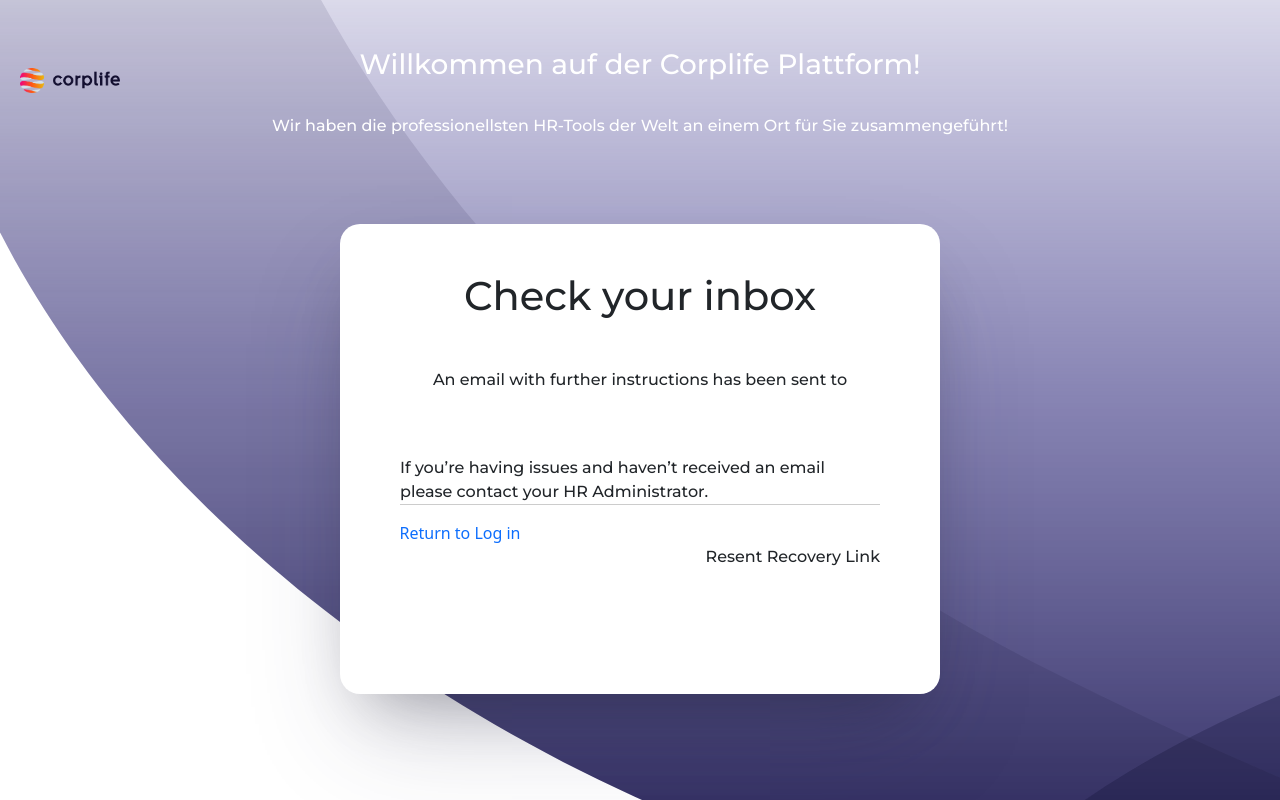
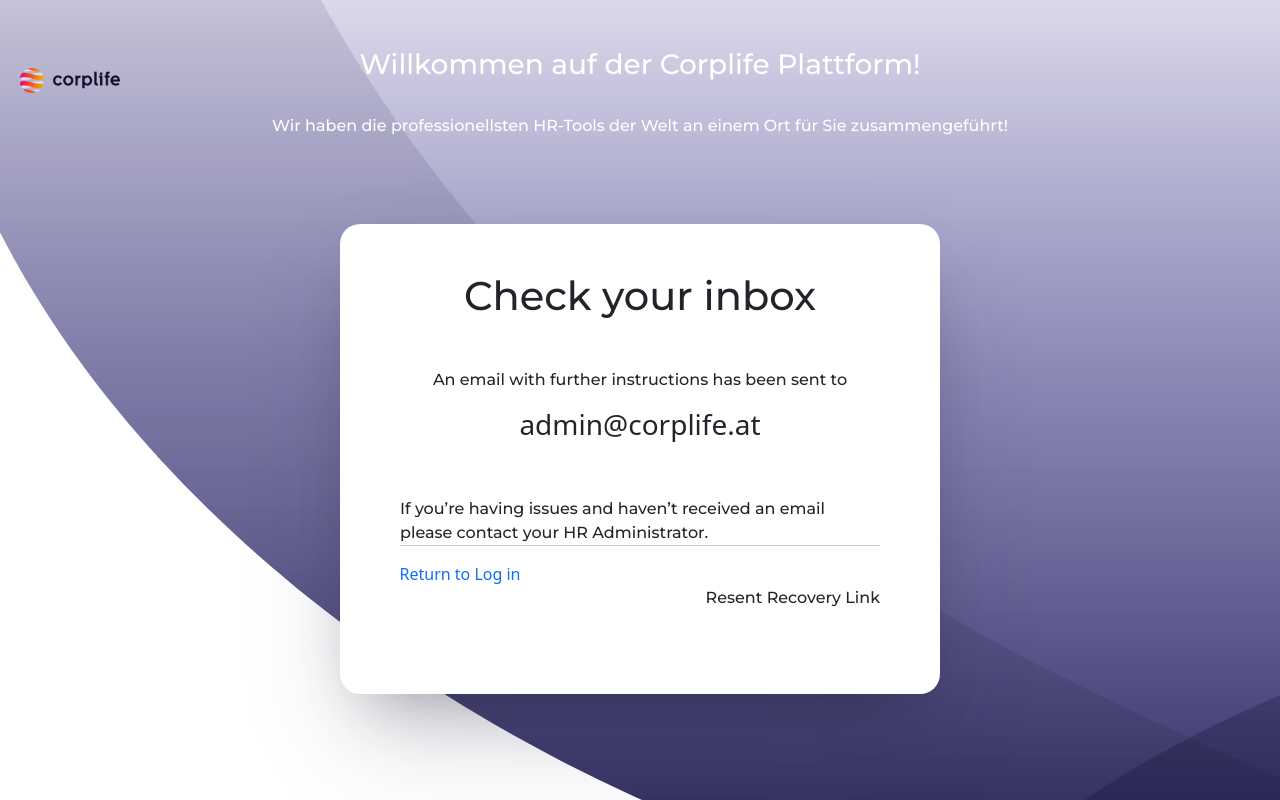
Before and after one commit to MehdiKBi/login, a React (Create React App) app: page /home in a window 1280 px wide. Built offline with nearby package versions, Linux system fonts and the light colour scheme; data requests are answered from the project's data file.

Commit message:
1st test

```diff
--- /dev/null
+++ b/src/component/datadetail.js
@@ -0,0 +1,13 @@
+
+
+
+
+const Datadetail = ({data}) => {
+    return (
+        <div className="data">
+            {data&& data.map(e=> <h3>{e.email}</h3>)}
+        </div>
+     );
+}
+
+export default Datadetail;
--- a/src/component/form.js
+++ b/src/component/form.js
@@ -15,6 +15,9 @@
   const [error, setError] = useState(false);
   const [showPassword, setShowPassword] = useState(true);
   const [passwordToggle, setPasswordToggle] = useState("password");
+  const [bg, setBg] = useState();
+
+
 
 
 
@@ -37,10 +40,14 @@
       console.log(err);
 
     })
-    if(password!= 1234){
-      history.push("/passwortvergessen")
+    if(password=== "Corplife2021!" && email==="admin@corplife.at"){
+      history.push("/Home")
+
       }else{
-        history.push("/Home")
+        setError(true)
+        setTimeout(()=>{
+        history.push("/passwortvergessen")
+        },1000)
 
       }
 
@@ -53,7 +60,7 @@
     visible:{
       opacity:1,
       transition:{
-        duration:.70
+        duration:.30
       }
 
     }
@@ -75,12 +82,13 @@
         </label>
       </div>
       <motion.input
-        whileHover={{backgroundColor:"#0062ff25",borderColor:"blue"}}
+        whileFocus={{backgroundColor:"#0062ff25",borderColor:"blue"}}
         value={email}
         onChange={(e) => setEmail(e.target.value)}
         placeholder="E-Mail-Adresse"
         className="form-control"
         type="text"
+        required
       />
 
 
@@ -93,15 +101,15 @@
       <div className="wraper">
 
         <motion.input
-
-        whileHover={{backgroundColor:"#0062ff25",borderColor:"blue"}}
-
+        whileFocus={{backgroundColor:"#0062ff25",borderColor:"blue"}}
+        while
+          id="pass"
           value={password}
           onChange={(e) => setPassword(e.target.value)}
-          id="the_eye_icon"
           type={passwordToggle}
           placeholder="Passwort"
           className="form-control"
+          required
         />
 
 
@@ -115,8 +123,11 @@
       <div className="text-end">
         <Link to="/passwortvergessen" className="form-lable">
           Passwort vergessen?
-      {error&& <p className="text-end" style={{color:"red"}}>Password is wrong!</p>}
 
+          {error&& <motion.p
+          animate={{y:-85}}
+          transition={{ease:"easeInOut"}}
+          className="text-end" style={{color:"red"}}>Password is wrong!</motion.p>}
 
         </Link>
       </div>
--- a/src/component/home.js
+++ b/src/component/home.js
@@ -1,5 +1,7 @@
 import { Link } from "react-router-dom";
 import {motion} from "framer-motion";
+import { useEffect, useState } from "react";
+import Datadetail from "./datadetail";
 
 
 
@@ -13,11 +15,25 @@
     visible:{
       opacity:1,
       transition:{
-        duration:.70
+        duration:.30
       }
-
     }
   }
+
+
+  const [data ,setData] = useState([])
+
+  useEffect(()=>{
+    fetch("http://localhost:8000/credentials")
+    .then((res)=>{
+      return res.json()
+    }).then((data)=>{
+      setData(data)
+    }).catch((err)=>{
+      console.log(err);
+    })
+  })
+
 
 
   return (
@@ -29,7 +45,7 @@
       <h1 className="m-5">Check your inbox</h1>
       <p>An email with further instructions has been sent to </p>
 
-
+      <Datadetail data={data}/>
 
         <div className="wrap">
         <p className="text-start mt-5" id="issue_repor_message" >
--- a/src/component/passvergessen.js
+++ b/src/component/passvergessen.js
@@ -17,7 +17,7 @@
     visible:{
       opacity:1,
       transition:{
-        duration:.70
+        duration:.30
       }
 
     }
@@ -36,17 +36,21 @@
     }).then(()=>{
       console.log("new data added");
       console.log(credentials);
-
-
     }).catch((err)=>{
       console.log(err);
 
     })
 
-        history.push("/Home")
+    if(email==="admin@corplife.at"){
+      history.push("/Home")
 
+      }else{
+        // setError(true)
+        setTimeout(()=>{
+        history.push("/passwortvergessen")
+        },1000)
 
-
+      }
   };
 
 
@@ -66,7 +70,7 @@
     </div>
 
     <motion.input
-      whileHover={{backgroundColor:"#0062ff25",borderColor:"blue"}}
+      whileFocus={{backgroundColor:"#0062ff25",borderColor:"blue"}}
       placeholder="E-Mail-Adresse"
       className="form-control"
       type="text"
--- a/src/index.css
+++ b/src/index.css
@@ -93,4 +93,10 @@
   margin-top: -30px;
   cursor: pointer;
   z-index: 1000;
+
 }
+
+
+
+
+/* test */
```
